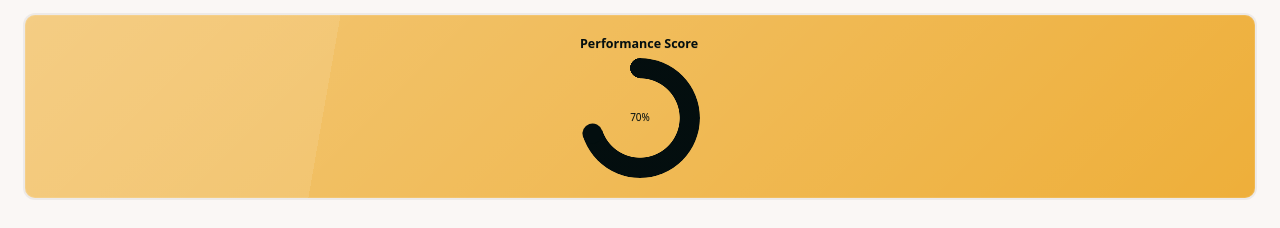
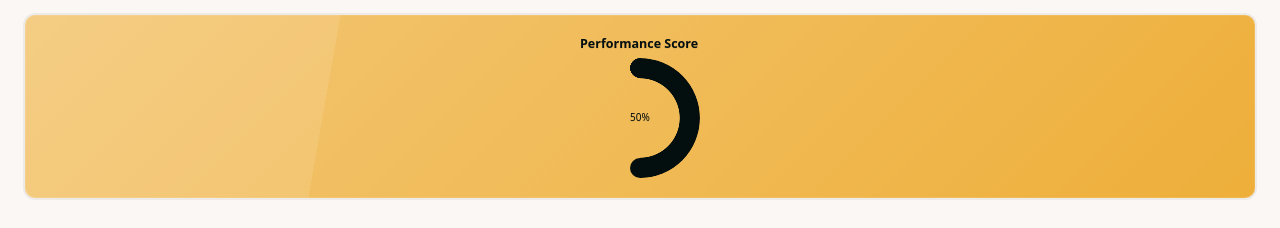
Before and after one commit to sourbhsingh/driver-application, a React (Vite) app: page /dashboard in a window 1280 px wide. Shown: the part 293-521 px from the top of the page. Built offline with nearby package versions, Linux system fonts and the light colour scheme.

Commit message:
feat: added documentation to some components

```diff
--- a/src/layout/Dashboard/Dashboard.tsx
+++ b/src/layout/Dashboard/Dashboard.tsx
@@ -66,7 +66,10 @@ function Dashboard(props: dashboardProps) {
           className='glass'
           isCentered
         >
-          <PerformanceIndicator className='color-red-500' />
+          <PerformanceIndicator
+            className='color-red-500'
+            progressScore={'50'}
+          />
         </Card>
       </section>
     </section>
--- a/src/layout/Dashboard/PerformanceIndicator/Interface.ts
+++ b/src/layout/Dashboard/PerformanceIndicator/Interface.ts
@@ -1,3 +1,4 @@
 export interface PerformanceIndicatorProps {
   className: string;
+  progressScore: string;
 }
--- a/src/layout/Dashboard/PerformanceIndicator/PerformanceIndicator.tsx
+++ b/src/layout/Dashboard/PerformanceIndicator/PerformanceIndicator.tsx
@@ -1,16 +1,45 @@
 import { PerformanceIndicatorProps } from './Interface';
 
+/**
+ * PerformanceIndicator component.
+ *
+ * This component renders a radial progress indicator with a given progress score.
+ *
+ * @param {PerformanceIndicatorProps} props - The properties for the component.
+ * @param {string} props.className - Additional class name(s) to apply to the component.
+ * @param {number} props.progressScore - The progress score to display, which sets the value of the radial progress.
+ *
+ * @returns {JSX.Element} The rendered radial progress indicator.
+ *
+ * @example
+ * // Usage example:
+ * import React from 'react';
+ * import PerformanceIndicator from './PerformanceIndicator';
+ *
+ * const App = () => (
+ *   <div>
+ *     <PerformanceIndicator className="custom-class" progressScore={75} />
+ *   </div>
+ * );
+ *
+ * export default App;
+ */
+
 function PerformanceIndicator(props: PerformanceIndicatorProps) {
-  const { className } = props;
+  const { className, progressScore } = props;
   return (
     <div
       className={`radial-progress ${className}`}
       // eslint-disable-next-line @typescript-eslint/ban-ts-comment
       //@ts-ignore
-      style={{ '--value': '70', '--size': '12rem', '--thickness': '2rem' }}
+      style={{
+        '--value': progressScore,
+        '--size': '12rem',
+        '--thickness': '2rem',
+      }}
       role='progressbar'
     >
-      70%
+      {progressScore}%
     </div>
   );
 }
```
Also changed, not shown: src/layout/Dashboard/components/CardCarousel/CardCarousel.tsx (+25 -0 lines), src/layout/Dashboard/components/CardNotification/CardNotification.tsx (+29 -1 lines).
